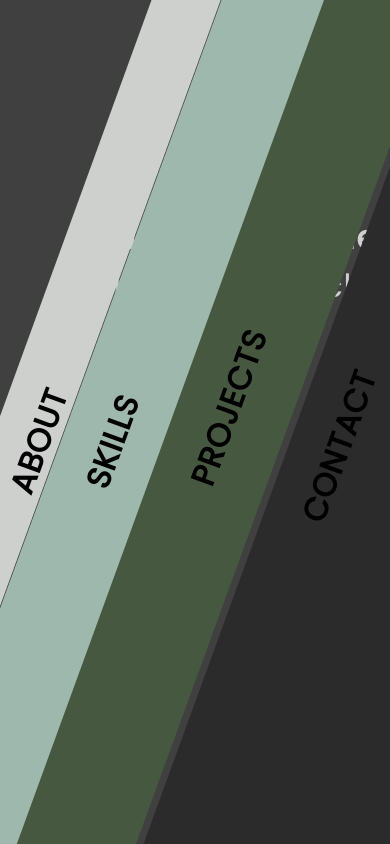
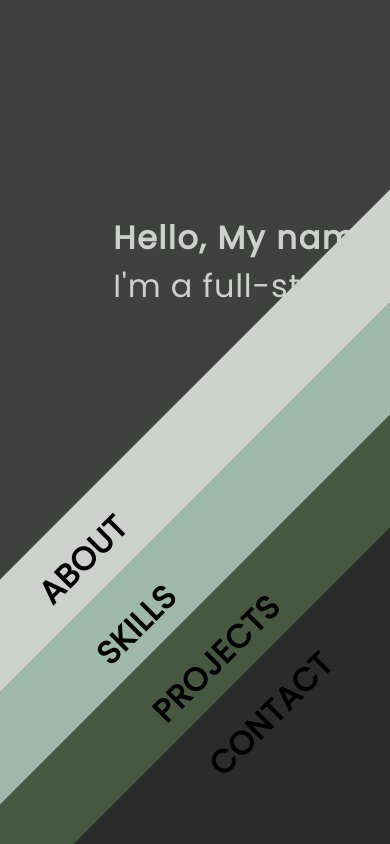
Before and after one commit to jcpage02/portfolio, a React (Create React App) app: page / in a window 390 px wide. Built offline with nearby package versions, Linux system fonts and the light colour scheme.

Commit message:
roughly finished some responsiveness

```diff
--- a/src/components/About/About.scss
+++ b/src/components/About/About.scss
@@ -1,7 +1,7 @@
 @import "../../Style.scss";
 
 .about-none {
-    display: none;
+  display: none;
 }
 .about {
   display: flex;
@@ -68,10 +68,34 @@
   transform: rotate(-20deg);
   transition: all 2s;
 }
-.about-more-none button, .about-more button  {
+.about-more-none button,
+.about-more button {
   border: none;
   height: 2em;
   background-color: $colorTwo;
   box-shadow: 1px 2px 5px rgb(134, 134, 134);
   border-radius: 2px;
 }
+
+@media (max-width: 1200px) {
+  .about {
+    margin-top: 15.4em;
+    margin-right: -1.6em;
+    width: 5em;
+    transform: rotate(45deg);
+  }
+  .about-slide {
+    margin-top: -5.1em;
+    margin-right: -6em;
+    height: 200%;
+    width: 35em;
+    transform: rotate(45deg);
+  }
+  .about-more-none {
+    transform: rotate(-45deg)
+  }
+  .about-more {
+    left: 3.5em;
+    transform: rotate(-45deg)
+  }
+}
--- a/src/components/Contact/Contact.scss
+++ b/src/components/Contact/Contact.scss
@@ -118,3 +118,27 @@
   text-decoration: none;
   color: $colorOne;
 }
+
+@media(max-width: 1200px) {
+  .contact {
+    margin-top: 37em;
+    margin-right: -5em;
+    width: 14em;
+    transform: rotate(45deg)
+  }
+  .contact-slide {
+    margin-top: 10em;
+    margin-right: -12em;
+    height: 200%;
+    width: 51em;
+    transform: rotate(45deg);
+  }
+  .contact-more-none {
+    transform: rotate(-45deg)
+  }
+  .contact-more {
+    margin-bottom: 14em;
+    margin-left: -2em;
+    transform: rotate(-45deg)
+  }
+}
--- a/src/components/Projects/Projects.scss
+++ b/src/components/Projects/Projects.scss
@@ -1,7 +1,7 @@
 @import "../../Style.scss";
 
 .projects-none {
-    display: none;
+  display: none;
 }
 .projects {
   display: flex;
@@ -39,7 +39,7 @@
   font-size: 2em;
   margin-left: -1em;
   margin-bottom: 0;
-  margin-top: -.8em;
+  margin-top: -0.8em;
   transition: all 1s;
 }
 .projects-slide > h5 {
@@ -80,3 +80,26 @@
   box-shadow: 1px 2px 5px rgb(73, 73, 73);
   border-radius: 2px;
 }
+
+@media (max-width: 1200px) {
+  .projects {
+    margin-top: 29.9em;
+    margin-right: .4em;
+    width: 5em;
+    transform: rotate(45deg);
+  }
+  .projects-slide {
+    margin-top: 8em;
+    margin-right: -4.4em;
+    height: 200%;
+    width: 35em;
+    transform: rotate(45deg);
+  }
+  .projects-more-none {
+    transform: rotate(-45deg)
+  }
+  .projects-more {
+    left: 3.5em;
+    transform: rotate(-45deg)
+  }
+}
--- a/src/components/Skills/Skills.scss
+++ b/src/components/Skills/Skills.scss
@@ -144,3 +144,26 @@
   box-shadow: 1px 2px 5px rgb(134, 134, 134);
   border-radius: 2px;
 }
+
+@media (max-width: 1200px) {
+  .skills {
+    margin-top: 22.7em;
+    margin-right: -1.6em;
+    width: 5em;
+    transform: rotate(45deg);
+  }
+  .skills-slide {
+    margin-top: 3.2em;
+    margin-right: -5em;
+    height: 200%;
+    width: 35em;
+    transform: rotate(45deg);
+  }
+  .skills-more-none {
+    transform: rotate(-45deg);
+  }
+  .skills-more {
+    left: 6em;
+    transform: rotate(-45deg);
+  }
+}
```
